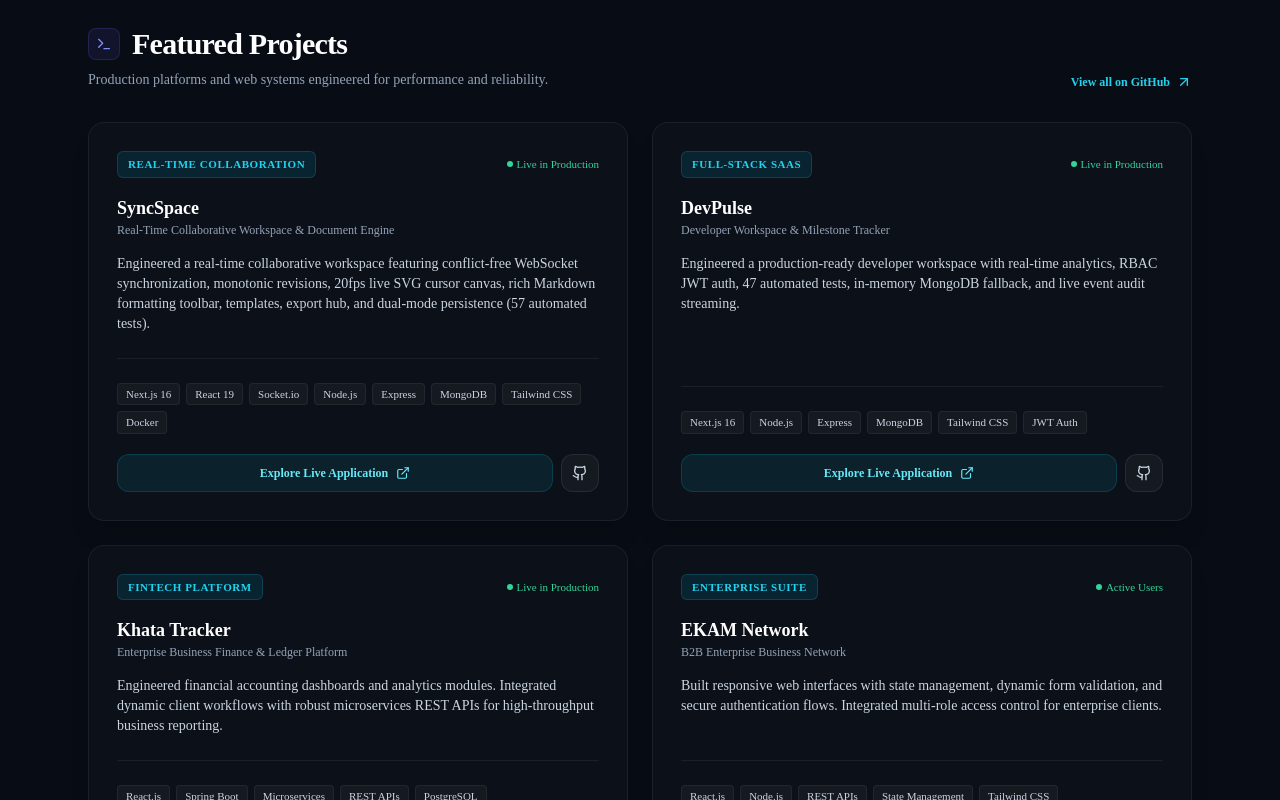
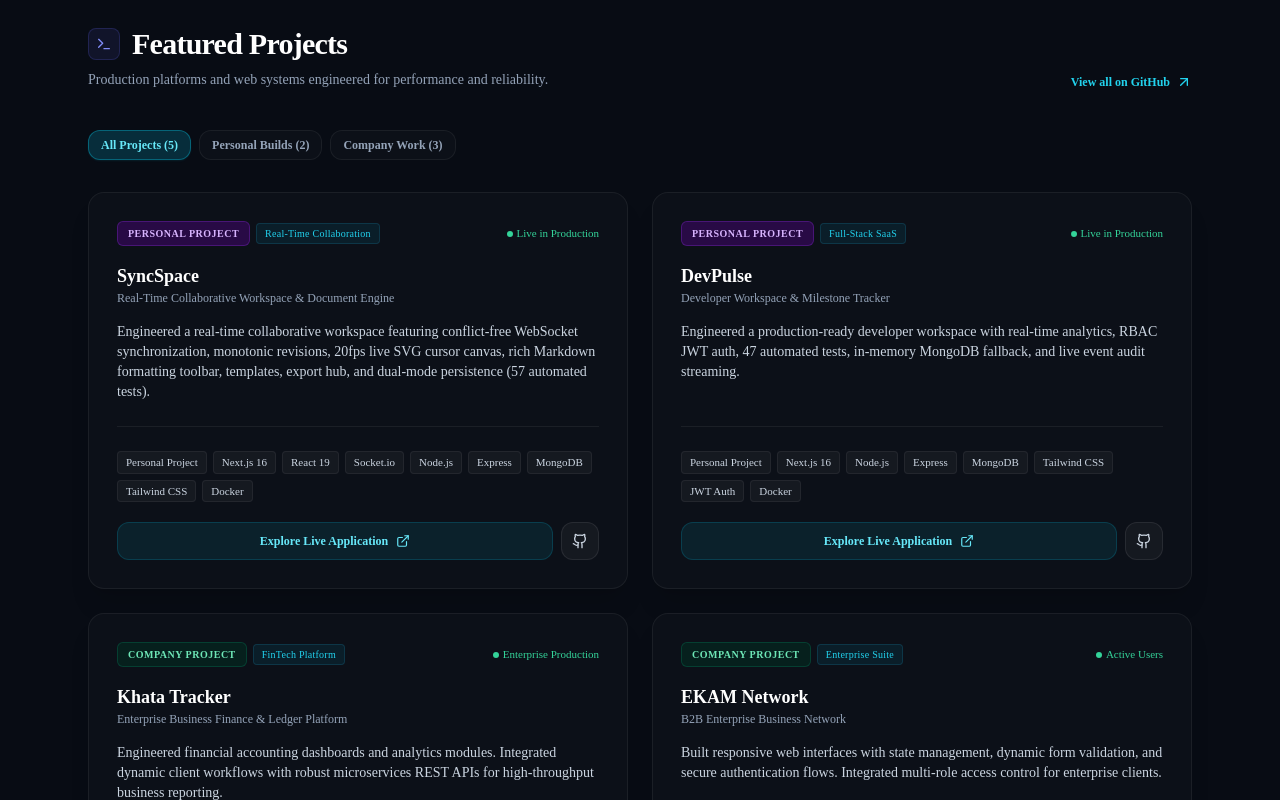
Before and after one commit to Jeevan-a10/portfolio, a Next.js app: page / in a window 1280 px wide. Shown: the part 2040-2840 px from the top of the page. Built offline with nearby package versions, Linux system fonts and the light colour scheme.

Commit message:
feat: categorize projects into Personal Builds vs Company Work with interactive filter tabs

```diff
--- a/app/page.tsx
+++ b/app/page.tsx
@@ -29,6 +29,7 @@ import {
 export default function Home() {
   const [mobileMenuOpen, setMobileMenuOpen] = useState(false);
   const [copied, setCopied] = useState(false);
+  const [projectFilter, setProjectFilter] = useState("all");
 
   const copyEmail = () => {
     navigator.clipboard.writeText("jeevankishorea@gmail.com");
@@ -42,9 +43,10 @@ export default function Home() {
       subtitle: "Real-Time Collaborative Workspace & Document Engine",
       description:
         "Engineered a real-time collaborative workspace featuring conflict-free WebSocket synchronization, monotonic revisions, 20fps live SVG cursor canvas, rich Markdown formatting toolbar, templates, export hub, and dual-mode persistence (57 automated tests).",
-      tags: ["Next.js 16", "React 19", "Socket.io", "Node.js", "Express", "MongoDB", "Tailwind CSS", "Docker"],
+      tags: ["Personal Project", "Next.js 16", "React 19", "Socket.io", "Node.js", "Express", "MongoDB", "Tailwind CSS", "Docker"],
       liveUrl: "https://syncspace-dashboard.vercel.app",
       githubUrl: "https://github.com/Jeevan-a10/syncspace-dashboard",
+      projectType: "Personal Project",
       category: "Real-Time Collaboration",
       metric: "Live in Production",
     },
@@ -53,9 +55,10 @@ export default function Home() {
       subtitle: "Developer Workspace & Milestone Tracker",
       description:
         "Engineered a production-ready developer workspace with real-time analytics, RBAC JWT auth, 47 automated tests, in-memory MongoDB fallback, and live event audit streaming.",
-      tags: ["Next.js 16", "Node.js", "Express", "MongoDB", "Tailwind CSS", "JWT Auth"],
+      tags: ["Personal Project", "Next.js 16", "Node.js", "Express", "MongoDB", "Tailwind CSS", "JWT Auth", "Docker"],
       liveUrl: "https://devpulse-dashboard-pi.vercel.app/login",
       githubUrl: "https://github.com/Jeevan-a10/devpulse-dashboard",
+      projectType: "Personal Project",
       category: "Full-Stack SaaS",
       metric: "Live in Production",
     },
@@ -64,18 +67,20 @@ export default function Home() {
       subtitle: "Enterprise Business Finance & Ledger Platform",
       description:
         "Engineered financial accounting dashboards and analytics modules. Integrated dynamic client workflows with robust microservices REST APIs for high-throughput business reporting.",
-      tags: ["React.js", "Spring Boot", "Microservices", "REST APIs", "PostgreSQL"],
+      tags: ["Company Project", "React.js", "Spring Boot", "Microservices", "REST APIs", "PostgreSQL"],
       liveUrl: "https://khatatracker.com/",
+      projectType: "Company Project",
       category: "FinTech Platform",
-      metric: "Live in Production",
+      metric: "Enterprise Production",
     },
     {
       title: "EKAM Network",
       subtitle: "B2B Enterprise Business Network",
       description:
         "Built responsive web interfaces with state management, dynamic form validation, and secure authentication flows. Integrated multi-role access control for enterprise clients.",
-      tags: ["React.js", "Node.js", "REST APIs", "State Management", "Tailwind CSS"],
+      tags: ["Company Project", "React.js", "Node.js", "REST APIs", "State Management", "Tailwind CSS"],
       liveUrl: "https://www.ekamnetwork.com/login",
+      projectType: "Company Project",
       category: "Enterprise Suite",
       metric: "Active Users",
     },
@@ -84,10 +89,11 @@ export default function Home() {
       subtitle: "Hospitality & Room Booking Platform",
       description:
         "Developed a mobile-optimized hotel website featuring interactive room galleries, real-time enquiry workflows, and streamlined reservation inquiries.",
-      tags: ["React.js", "JavaScript (ES6+)", "Responsive UI", "Booking APIs"],
+      tags: ["Company Project", "React.js", "JavaScript (ES6+)", "Responsive UI", "Booking APIs"],
       liveUrl: "https://www.hotelsrisailasnest.com/",
+      projectType: "Company Project",
       category: "Hospitality Web",
-      metric: "Responsive & Fast",
+      metric: "Live & Responsive",
     },
   ];
 
@@ -545,18 +551,69 @@ export default function Home() {
             </a>
           </div>
 
+          {/* Project Type Filter Pills */}
+          <div className="flex flex-wrap items-center gap-2 pt-2">
+            <button
+              onClick={() => setProjectFilter("all")}
+              className={`px-3 py-1.5 rounded-xl text-xs font-semibold transition-all ${
+                projectFilter === "all"
+                  ? "bg-cyan-500/20 text-cyan-300 border border-cyan-500/40 shadow-sm shadow-cyan-500/10"
+                  : "text-slate-400 hover:text-white bg-white/[0.02] hover:bg-white/[0.05] border border-white/[0.06]"
+              }`}
+            >
+              All Projects ({projects.length})
+            </button>
+            <button
+              onClick={() => setProjectFilter("personal")}
+              className={`px-3 py-1.5 rounded-xl text-xs font-semibold transition-all ${
+                projectFilter === "personal"
+                  ? "bg-purple-500/20 text-purple-300 border border-purple-500/40 shadow-sm shadow-purple-500/10"
+                  : "text-slate-400 hover:text-white bg-white/[0.02] hover:bg-white/[0.05] border border-white/[0.06]"
+              }`}
+            >
+              Personal Builds ({projects.filter((p) => p.projectType === "Personal Project").length})
+            </button>
+            <button
+              onClick={() => setProjectFilter("company")}
+              className={`px-3 py-1.5 rounded-xl text-xs font-semibold transition-all ${
+                projectFilter === "company"
+                  ? "bg-emerald-500/20 text-emerald-300 border border-emerald-500/40 shadow-sm shadow-emerald-500/10"
+                  : "text-slate-400 hover:text-white bg-white/[0.02] hover:bg-white/[0.05] border border-white/[0.06]"
+              }`}
+            >
+              Company Work ({projects.filter((p) => p.projectType === "Company Project").length})
+            </button>
+          </div>
+
           <div className="grid grid-cols-1 md:grid-cols-2 gap-6">
-            {projects.map((proj, idx) => (
+            {projects
+              .filter((proj) => {
+                if (projectFilter === "personal") return proj.projectType === "Personal Project";
+                if (projectFilter === "company") return proj.projectType === "Company Project";
+                return true;
+              })
+              .map((proj, idx) => (
                 <div
                   key={idx}
                   className="group relative flex flex-col justify-between p-6 sm:p-7 rounded-2xl bg-white/[0.02] border border-white/[0.06] hover:border-cyan-500/30 hover:bg-white/[0.04] transition-all duration-300 shadow-xl"
                 >
                   <div className="space-y-4">
-                  <div className="flex items-center justify-between">
-                    <span className="px-2.5 py-1 rounded-md text-[11px] font-semibold tracking-wider uppercase bg-cyan-950/60 text-cyan-400 border border-cyan-800/50">
+                    <div className="flex items-center justify-between gap-2">
+                      <div className="flex flex-wrap items-center gap-1.5">
+                        <span
+                          className={`px-2.5 py-1 rounded-md text-[10px] font-bold tracking-wider uppercase border ${
+                            proj.projectType === "Personal Project"
+                              ? "bg-purple-950/60 text-purple-300 border-purple-800/50"
+                              : "bg-emerald-950/60 text-emerald-300 border-emerald-800/50"
+                          }`}
+                        >
+                          {proj.projectType}
+                        </span>
+                        <span className="px-2 py-0.5 rounded text-[10px] font-medium tracking-wide bg-cyan-950/40 text-cyan-400 border border-cyan-800/40">
                           {proj.category}
                         </span>
-                    <span className="text-[11px] font-medium text-emerald-400 flex items-center gap-1">
+                      </div>
+                      <span className="text-[11px] font-medium text-emerald-400 flex items-center gap-1 shrink-0">
                         <span className="w-1.5 h-1.5 rounded-full bg-emerald-400" />
                         {proj.metric}
                       </span>
```
Lines whose indentation alone changed are shown as unchanged.
